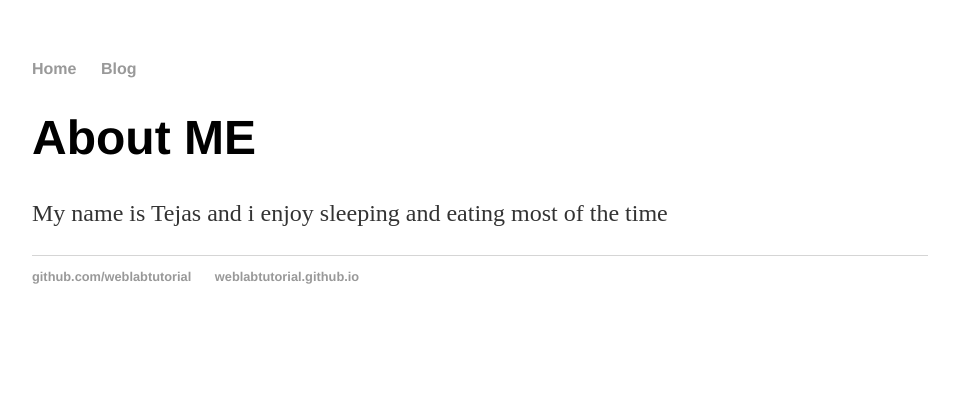
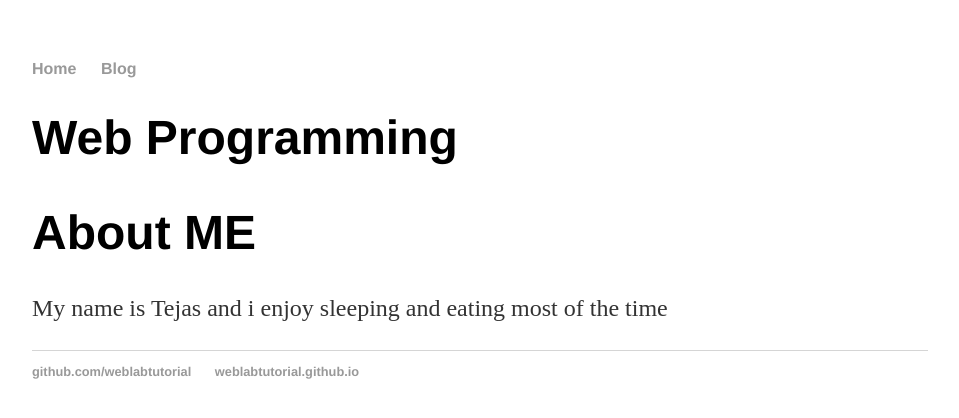
Before and after one commit to TejasSyam/TejasSyam.github.io, a Jekyll site: the page built from about/index.html, in a window 1280 px wide. Shown: the top 418 px of the page, without its empty margins (160-1119 px from the left). Built offline with Jekyll 4.4.1, drawn with Linux system fonts in a browser that asks for light colours.

Commit message:
Update index.html

```diff
--- a/about/index.html
+++ b/about/index.html
@@ -2,6 +2,13 @@
 layout: default
 title: Web Programming
 ---
+<h1>{{ page.title }}</h1>
+<ul class="posts">
+ {% for post in site.posts %}
+ <li><span>{{ post.date | date_to_string }}</span> » <a href="{{ post.url }}" title="{{ post.title }}">{{
+post.title }}</a></li>
+ {% endfor %}
+</ul>
 <div class="blurb">
 <h1>About ME</h1>
 <p>My name is Tejas and i enjoy sleeping and eating most of the time</p>
```
